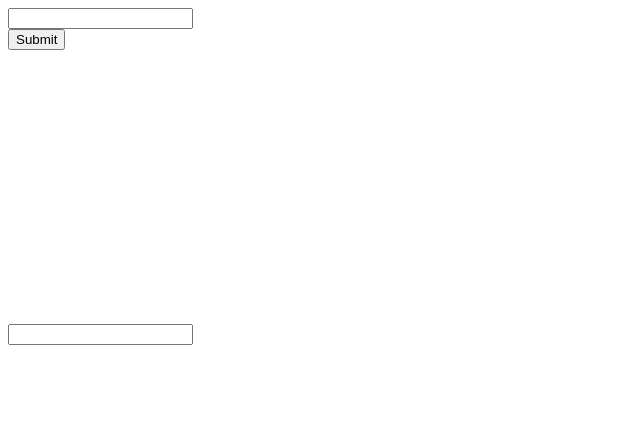
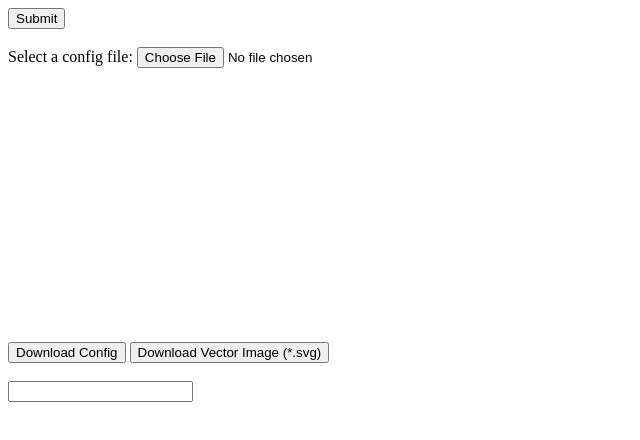
Before and after one commit to OdinOxin/OdinOxin.github.io, a plain HTML site: page index.html in a window 1280 px wide. Shown: the whole page, without its empty margins (0-640 px from the left). Drawn offline with Linux system fonts and the light colour scheme.

Commit message:
Add inputs

```diff
--- a/index.html
+++ b/index.html
@@ -1,6 +1,7 @@
-<input id="usrInput"
-    type="text"/><br/>
 <button id="btn" type="button">Submit</button><br/>
+<br/>
+<label for="iptConfig">Select a config file:</label>
+<input type="file" id="iptConfig" name="iptConfig" accept="Config/json">
 <br/>
 <svg id="outputSvg"
     xmlns="http://www.w3.org/2000/svg"
@@ -9,6 +10,10 @@
     width="512"
     height="256">
 </svg><br/>
+<br/>
+<button id="btnDownloadConfig" type="button">Download Config</button>
+<button id="btnDownloadSvg" type="button">Download Vector Image (*.svg)</button><br/>
+<br/>
 <input id="outputTxt"
     type="text"/>
 
```
